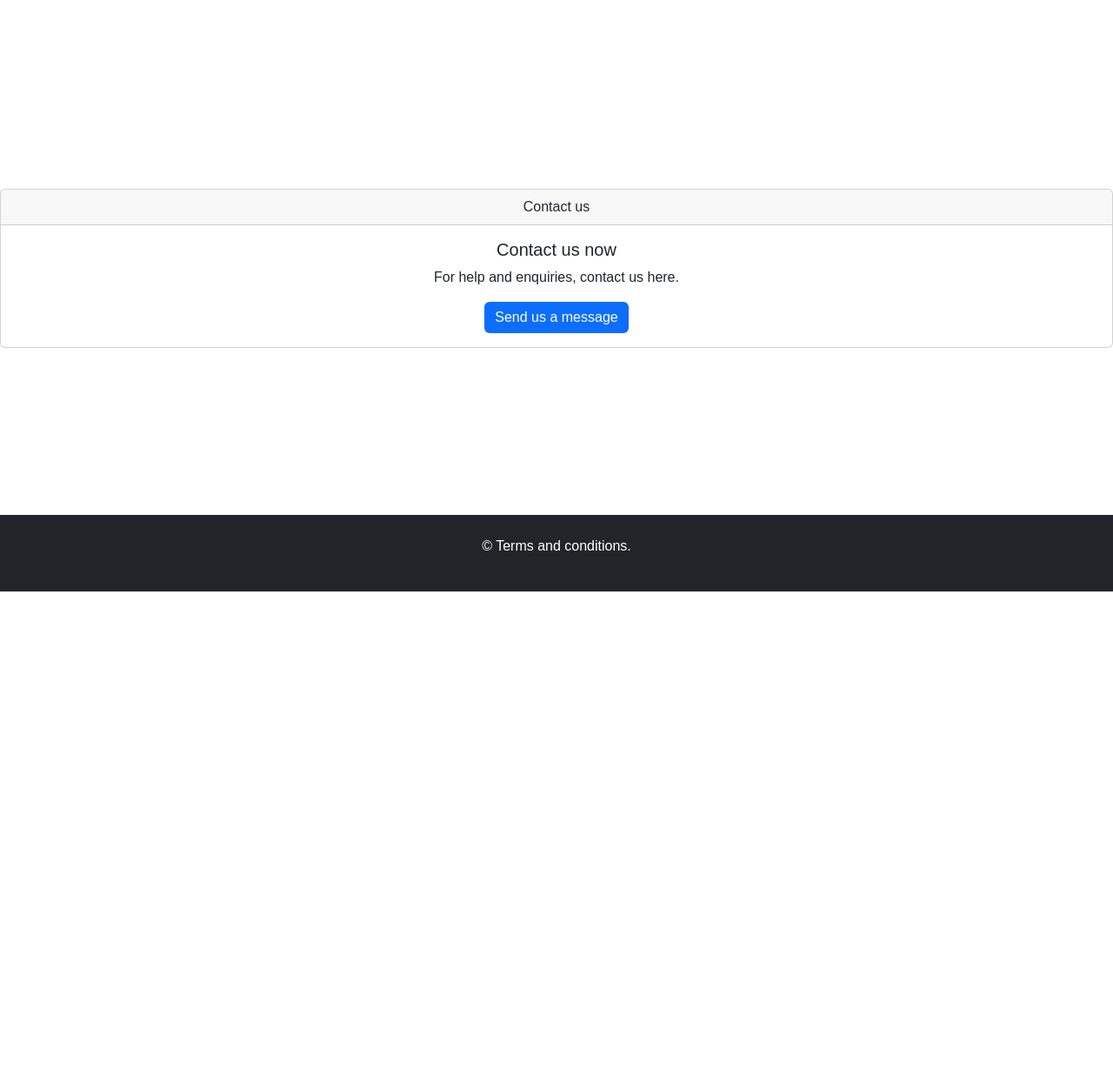
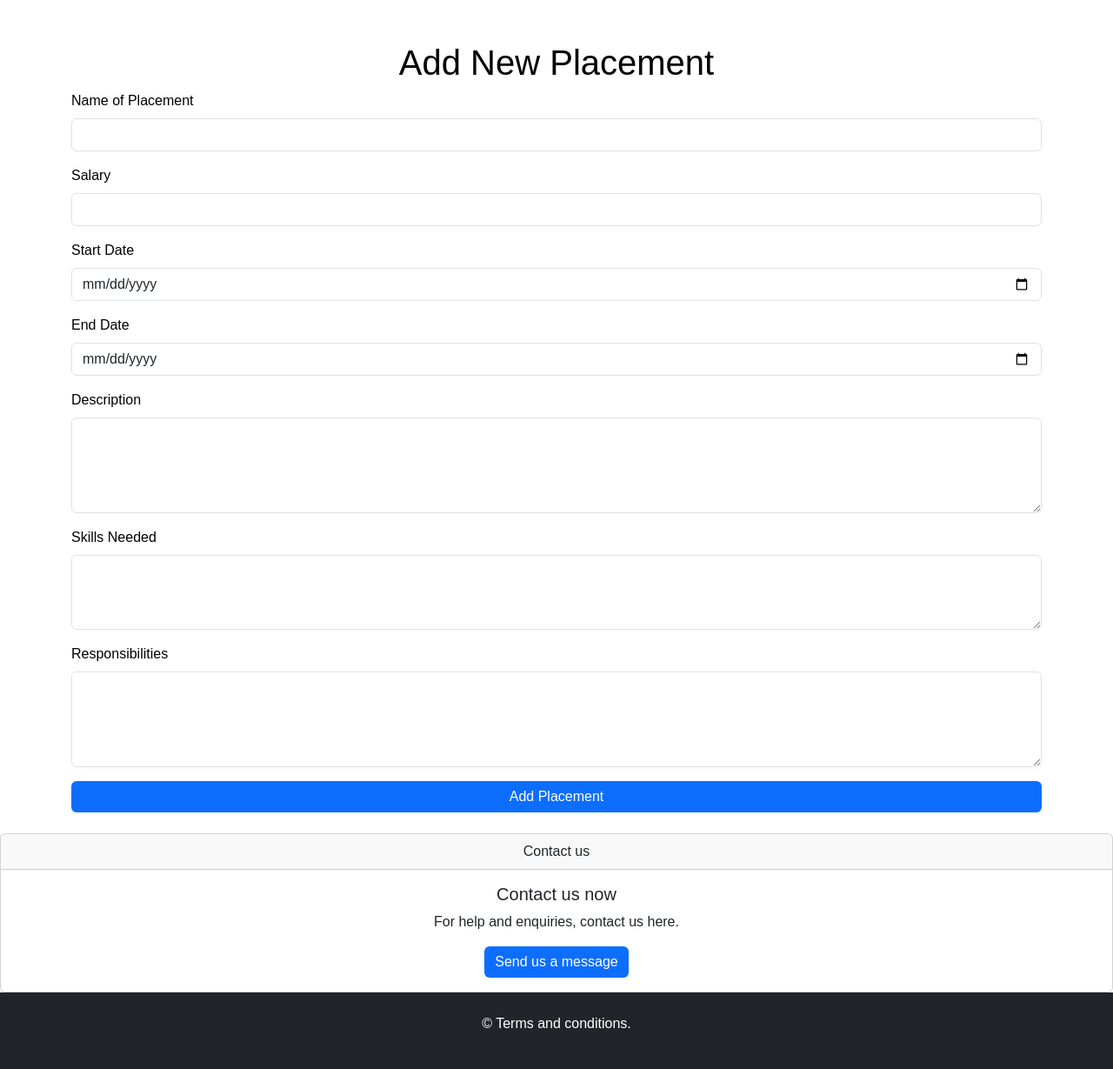
Before and after one commit to AzharWazid/BCS-HackCamp, a PHP site: page /View/addPlacement.phtml in a window 1280 px wide. Shown: the part 120-1349 px from the top of the page at 87% size. Before the commit the page ends 800 px from the top, so only its background shows below. Run offline with PHP 8.4, Linux system fonts and the light colour scheme.

Commit message:
add placement page

```diff
--- a/View/addPlacement.phtml
+++ b/View/addPlacement.phtml
@@ -1,6 +1,39 @@
 <?php require_once ("template/header.phtml"); ?>
 
-
+<div class="container mt-5 b-colour">
+    <h1 class="text-center">Add New Placement</h1>
+    <form action="/Controller/addPlacement.php" method="POST">
+        <div class="mb-3">
+            <label for="placementName" class="form-label">Name of Placement</label>
+            <input type="text" class="form-control" id="placementName" name="placementName" required>
+        </div>
+        <div class="mb-3">
+            <label for="salary" class="form-label">Salary</label>
+            <input type="number" class="form-control" id="salary" name="salary" required>
+        </div>
+        <div class="mb-3">
+            <label for="startDate" class="form-label">Start Date</label>
+            <input type="date" class="form-control" id="startDate" name="startDate" required>
+        </div>
+        <div class="mb-3">
+            <label for="endDate" class="form-label">End Date</label>
+            <input type="date" class="form-control" id="endDate" name="endDate" required>
+        </div>
+        <div class="mb-3">
+            <label for="description" class="form-label">Description</label>
+            <textarea class="form-control" id="description" name="description" rows="4" required></textarea>
+        </div>
+        <div class="mb-3">
+            <label for="skillsNeeded" class="form-label">Skills Needed</label>
+            <textarea class="form-control" id="skillsNeeded" name="skillsNeeded" rows="3" required></textarea>
+        </div>
+        <div class="mb-3">
+            <label for="responsibilities" class="form-label">Responsibilities</label>
+            <textarea class="form-control" id="responsibilities" name="responsibilities" rows="4" required></textarea>
+        </div>
+        <button type="submit" class="btn btn-success w-100">Add Placement</button>
+    </form>
+</div>
 
 
 
```
Also changed, not shown: Controller/addPlacement.php (added).
